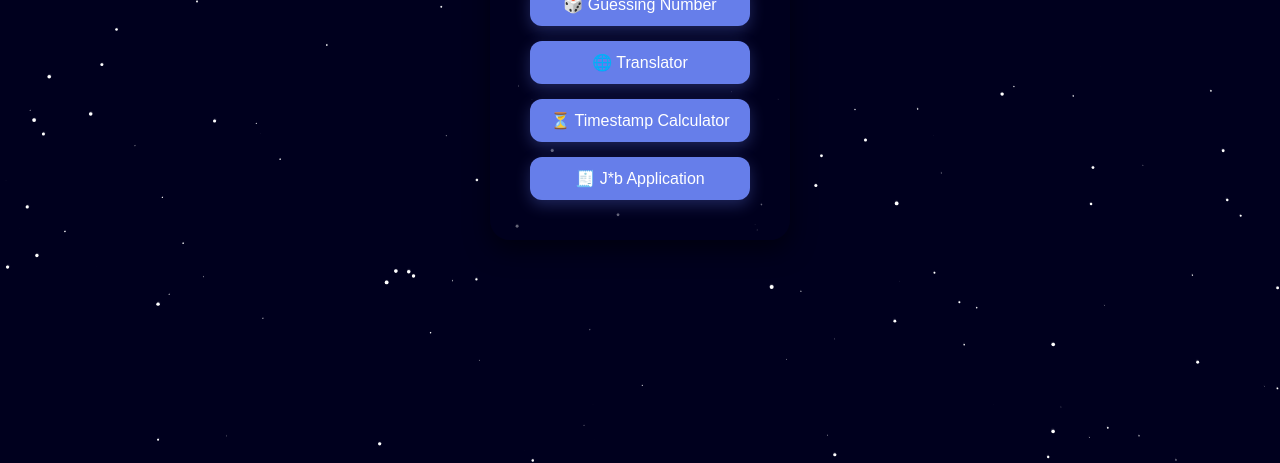
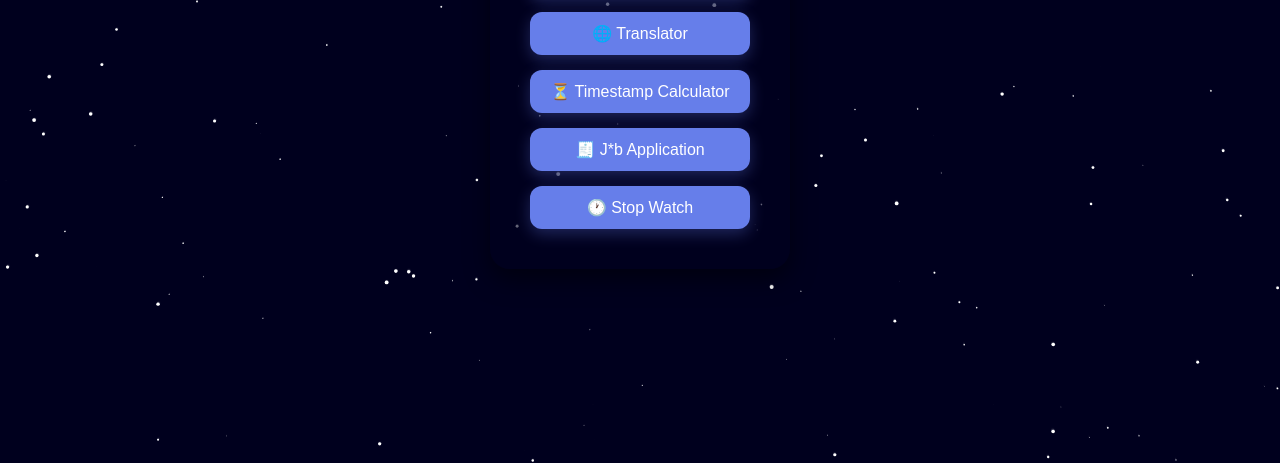
Before and after one commit to Jenishpr100/everything, a plain HTML site: page index.html in a window 1280 px wide. Shown: the part 337-800 px from the top of the page. Drawn offline with Linux system fonts and the light colour scheme.

Commit message:
Update index.html

```diff
--- a/index.html
+++ b/index.html
@@ -16,6 +16,7 @@
       <a href="https://jenishpr100.github.io/Translator/" target="_blank" class="btn">🌐 Translator</a>
       <a href="https://jenishpr100.github.io/Timestamp-Calculator/" target="_blank" class="btn">⏳ Timestamp Calculator</a>
       <a href="https://jenishpr100.github.io/JobApplication/" target="_blank" class="btn">🧾 J*b Application</a>
+      <a href="https://jenishpr100.github.io/StopWatch/" target="_blank" class="btn">🕐 Stop Watch</a>
     </div>
   </div>
 
```
